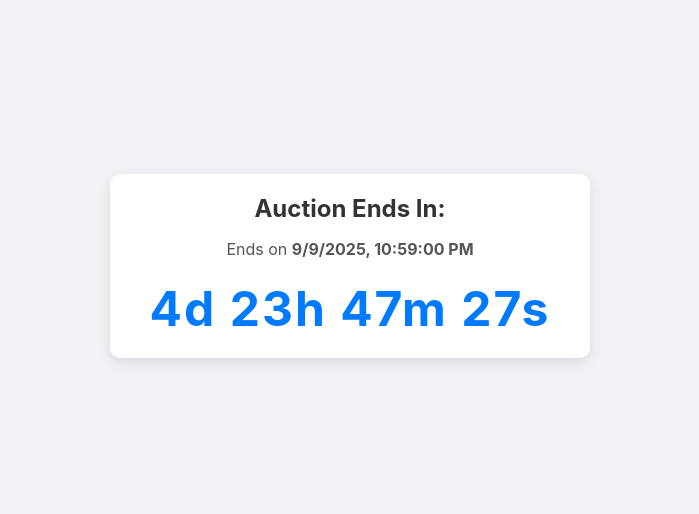
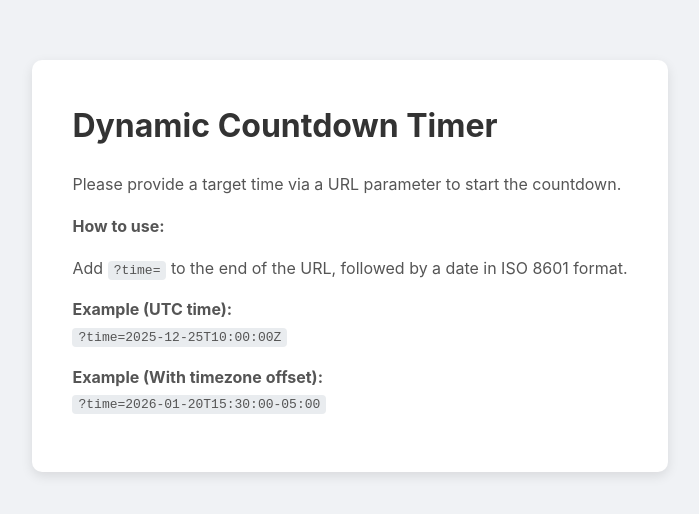
Before and after one commit to Buriburizaem0n/timecountdownpage, a plain HTML site: page index.html in a window 1280 px wide. Shown: the part 134-648 px from the top of the page, without its empty margins (290-989 px from the left). Drawn offline with Linux system fonts and the light colour scheme.

Commit message:
<edit>change the time with changing the url.

```diff
--- a/index.html
+++ b/index.html
@@ -3,9 +3,8 @@
 <head>
     <meta charset="UTF-8">
     <meta name="viewport" content="width=device-width, initial-scale=1.0">
-    <title>Auction Countdown</title>
+    <title>Dynamic Countdown Timer</title>
     <style>
-        /* CSS样式与之前相同，保持美观 */
         body {
             font-family: -apple-system, BlinkMacSystemFont, "Segoe UI", Roboto, Helvetica, Arial, sans-serif;
             display: flex;
@@ -16,69 +15,93 @@
             background-color: #f0f2f5;
             text-align: center;
         }
-
-        .countdown-container {
+        .container {
             background-color: #ffffff;
-            padding: 20px 40px;
+            padding: 40px;
             border-radius: 10px;
-            box-shadow: 0 4px 12px rgba(0, 0, 0, 0.1);
+            box-shadow: 0 4px
+            12px rgba(0, 0, 0, 0.1);
+            max-width: 600px;
         }
-
         h1 {
             color: #333;
             margin-top: 0;
-            font-size: 1.5em;
         }
-
-        #local-time-info {
-            color: #555;
-            margin-bottom: 20px;
-        }
-
         #countdown-timer {
             font-size: 3em;
             font-weight: bold;
             color: #007bff;
-            letter-spacing: 2px;
         }
-
         #end-message {
             font-size: 1.8em;
             font-weight: bold;
             color: #dc3545;
         }
+        #setup-info {
+            color: #555;
+            text-align: left;
+            line-height: 1.6;
+        }
+        #setup-info code {
+            background-color: #e9ecef;
+            padding: 2px 6px;
+            border-radius: 4px;
+            font-family: monospace;
+        }
     </style>
 </head>
 <body>
 
-    <div class="countdown-container">
-        <h1>Auction Ends In:</h1>
+    <div class="container">
+        <div id="timer-display" style="display:none;">
+            <h1 id="event-title">Countdown to Event</h1>
+            <p id="local-time-info">Ends on <strong id="local-end-time-display">...</strong></p>
+            <div id="countdown-timer"></div>
+            <div id="end-message" style="display:none;">The event has ended.</div>
+        </div>
 
-        <p id="local-time-info">
-            Ends on <strong id="local-end-time-display">...</strong>
-        </p>
-
-        <div id="countdown-timer"></div>
-        <div id="end-message" style="display:none;">Auction Has Ended</div>
+        <div id="setup-info">
+            <h1>Dynamic Countdown Timer</h1>
+            <p>Please provide a target time via a URL parameter to start the countdown.</p>
+            <p><strong>How to use:</strong></p>
+            <p>Add <code>?time=</code> to the end of the URL, followed by a date in ISO 8601 format.</p>
+            <p><strong>Example (UTC time):</strong><br><code>?time=2025-12-25T10:00:00Z</code></p>
+            <p><strong>Example (With timezone offset):</strong><br><code>?time=2026-01-20T15:30:00-05:00</code></p>
+        </div>
     </div>
 
     <script>
-        // --- 倒计时核心脚本 ---
+        // 1. 从URL获取时间参数
+        const urlParams = new URLSearchParams(window.location.search);
+        const timeParam = urlParams.get('time');
 
-        // 1. 设置拍卖结束的绝对时间点
-        const auctionEndDateObject = new Date('2025-09-09T23:59:00+01:00');
+        const timerDisplay = document.getElementById('timer-display');
+        const setupInfo = document.getElementById('setup-info');
+
+        // 2. 验证时间参数是否存在且格式有效
+        // new Date('invalid-string') 的结果是 Invalid Date, .getTime() 会返回 NaN
+        const isValidDate = timeParam ? !isNaN(new Date(timeParam).getTime()) : false;
+
+        if (isValidDate) {
+            // 如果时间有效，则显示计时器并隐藏说明
+            setupInfo.style.display = 'none';
+            timerDisplay.style.display = 'block';
+
+            startCountdown(new Date(timeParam));
+        }
+        // 如果时间无效或缺失，则默认显示说明，无需额外操作
+
+        function startCountdown(auctionEndDateObject) {
             const auctionEndTime = auctionEndDateObject.getTime();
 
-        // 2. 获取HTML元素
             const countdownElement = document.getElementById('countdown-timer');
             const endMessageElement = document.getElementById('end-message');
             const localTimeDisplayElement = document.getElementById('local-end-time-display');
+            const localTimeInfoElement = document.getElementById('local-time-info');
 
-        // (新增) 3. 将结束时间转换为用户本地时区并显示
-        // toLocaleString() 会自动处理时区和格式
+            // 显示用户本地的结束时间
             localTimeDisplayElement.textContent = auctionEndDateObject.toLocaleString();
 
-        // 4. 每秒更新一次计时器
             const countdownInterval = setInterval(function() {
                 const now = new Date().getTime();
                 const distance = auctionEndTime - now;
@@ -94,15 +117,15 @@
                     const formattedSeconds = seconds < 10 ? '0' + seconds : seconds;
 
                     countdownElement.innerHTML = `${days}d ${formattedHours}h ${formattedMinutes}m ${formattedSeconds}s`;
-
                 } else {
-                // 如果倒计时结束
+                    // 倒计时结束
                     clearInterval(countdownInterval);
                     countdownElement.style.display = 'none';
-                document.getElementById('local-time-info').style.display = 'none'; // 同时隐藏本地时间信息
+                    localTimeInfoElement.style.display = 'none';
                     endMessageElement.style.display = 'block';
                 }
             }, 1000);
+        }
     </script>
 
 </body>
```
Lines whose indentation alone changed are shown as unchanged.
